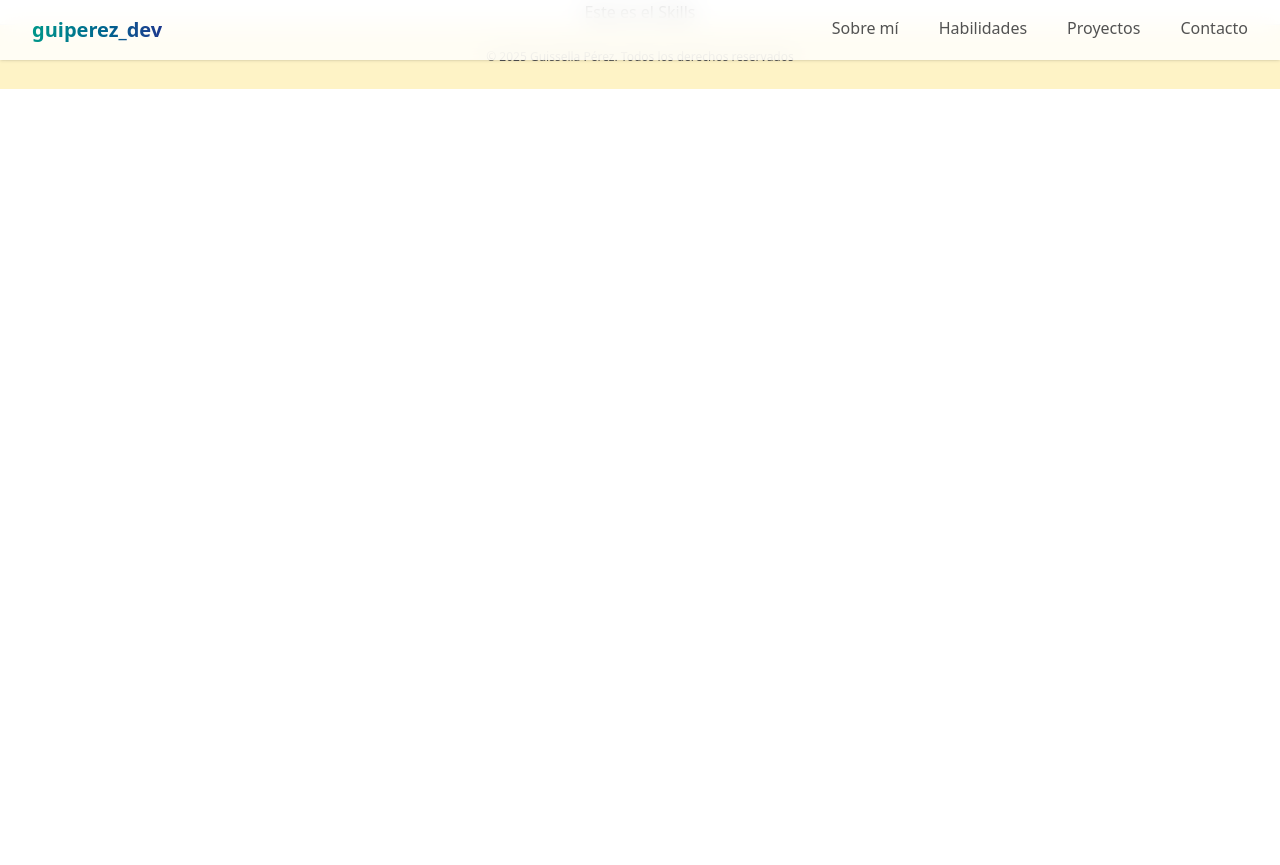
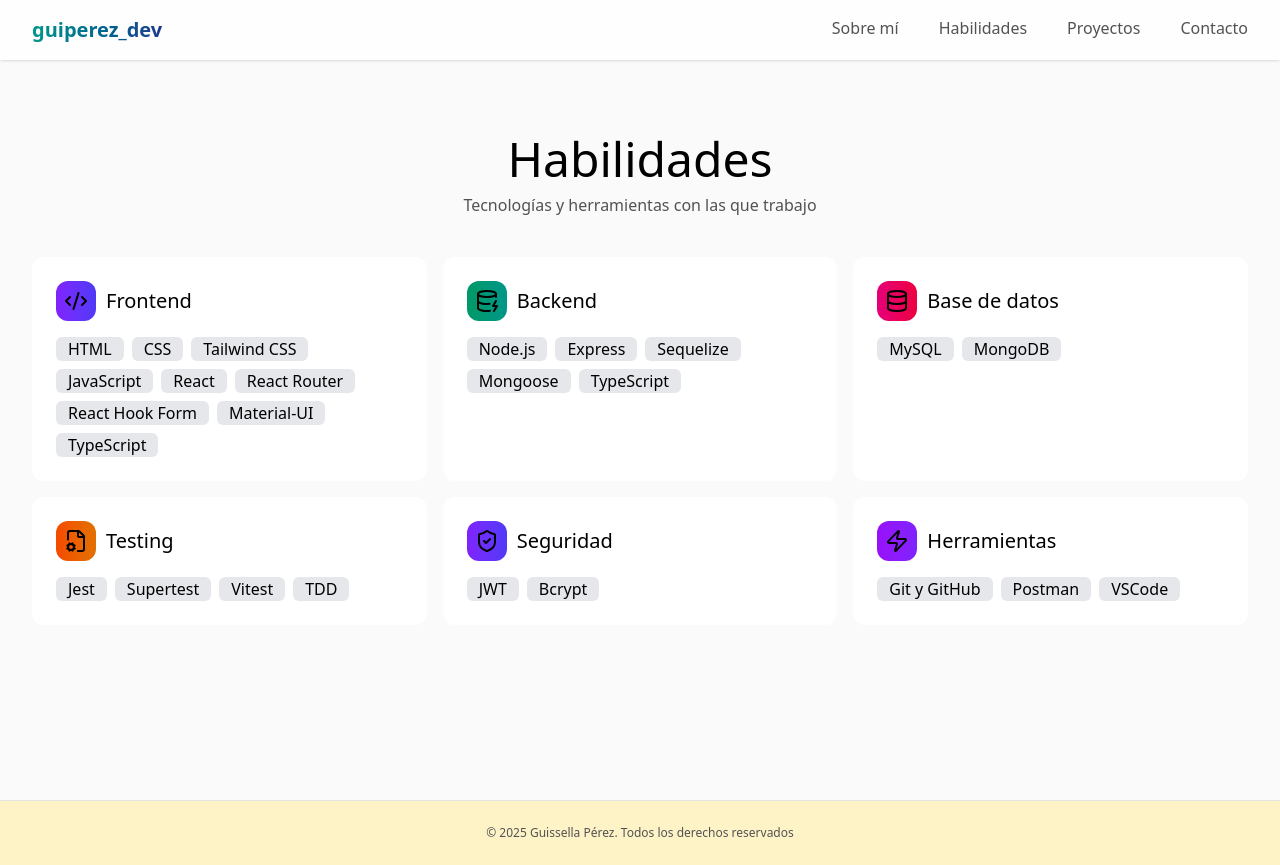
Before and after one commit to guiss26/portafolio-guissella, a React (Vite) app: page /skills in a window 1280 px wide. Before the commit the page ends 800 px from the top, so only its background shows below. Built offline with nearby package versions, Linux system fonts and the light colour scheme.

Commit message:
feat(skills): add initial Skills component layout and styles

```diff
--- a/src/sections/Skills.jsx
+++ b/src/sections/Skills.jsx
@@ -1,9 +1,126 @@
+import { Code2, Database, DatabaseZap, Zap, FileCog, ShieldCheck } from 'lucide-react';
 
+const skillsCategories = [ //probar hacerlo con un array de objeto y recorrerlo
+    {
+        icon: Code2,
+        title: 'Frontend',
+        skills: ['HTML', 'CSS', 'Tailwind CSS', 'JavaScript', 'React', 'React Router', 'React Hook Form', 'Material-UI', 'TypeScript'],
+        color: 'from-violet-600 to-indigo-600m'
+    }
+]
 
 export default function Skills() {
     return (
         <>
-        Este es el Skills
+            <section id="skills" className='min-h-screen bg-neutral-50 flex flex-col justify-center'>
+                <article className='mx-8'>
+                    <div>
+                        <h2 className='text-5xl pb-2.5'>Habilidades</h2>
+                        <p className='text-neutral-600'>Tecnologías y herramientas con las que trabajo</p>
+                    </div>
+
+                    {/* skills-box */}
+                    <div className='grid grid-cols-1 md:grid-cols-2 lg:grid-cols-3 gap-4 py-10'>
+                        {/* frontend */}
+                        <div id="frontend" className='bg-white hover:shadow-xl transition-all duration-300 p-6 rounded-xl'>
+                            <div className='flex gap-2.5 items-center'>
+                                <div className='bg-linear-to-r from-violet-600 to-indigo-600 rounded-xl p-2'>
+                                    <Code2 className='size-6' />
+                                </div>
+                                <h3 className='text-xl'>Frontend</h3>
+                            </div>
+                            <div className='flex flex-wrap gap-2 pt-4'>
+                                <span className='bg-gray-200 px-3 rounded-md'>HTML</span>
+                                <span className='bg-gray-200 px-3 rounded-md'>CSS</span>
+                                <span className='bg-gray-200 px-3 rounded-md'>Tailwind CSS</span>
+                                <span className='bg-gray-200 px-3 rounded-md'>JavaScript</span>
+                                <span className='bg-gray-200 px-3 rounded-md'>React</span>
+                                <span className='bg-gray-200 px-3 rounded-md'>React Router</span>
+                                <span className='bg-gray-200 px-3 rounded-md'>React Hook Form</span>
+                                <span className='bg-gray-200 px-3 rounded-md'>Material-UI</span>
+                                <span className='bg-gray-200 px-3 rounded-md'>TypeScript</span>
+                            </div>
+                        </div>
+
+                        {/* backend  */}
+                        <div id="backend" className='bg-white hover:shadow-xl transition-all duration-300 p-6 rounded-xl'>
+                            <div className='flex gap-2.5 items-center'>
+                                <div className='bg-linear-to-r from-emerald-600 to-teal-600 rounded-xl p-2'>
+                                    <DatabaseZap className='size-6' />
+                                </div>
+                                <h3 className='text-xl'>Backend</h3>
+                            </div>
+                            <div className='flex flex-wrap gap-2 pt-4'>
+                                <span className='bg-gray-200 px-3 rounded-md'>Node.js</span>
+                                <span className='bg-gray-200 px-3 rounded-md'>Express</span>
+                                <span className='bg-gray-200 px-3 rounded-md'>Sequelize</span>
+                                <span className='bg-gray-200 px-3 rounded-md'>Mongoose</span>
+                                <span className='bg-gray-200 px-3 rounded-md'>TypeScript</span>
+
+                            </div>
+                        </div>
+
+                        {/* databases */}
+                        <div id="bbdd" className='bg-white hover:shadow-xl transition-all duration-300 p-6 rounded-xl'>
+                            <div className='flex gap-2.5 items-center'>
+                                <div className='bg-linear-to-r from-pink-600 to-rose-600 rounded-xl p-2'>
+                                    <Database className='size-6' />
+                                </div>
+                                <h3 className='text-xl'>Base de datos</h3>
+                            </div>
+                            <div className='flex flex-wrap gap-2 pt-4'>
+                                <span className='bg-gray-200 px-3 rounded-md'>MySQL</span>
+                                <span className='bg-gray-200 px-3 rounded-md'>MongoDB</span>
+                            </div>
+                        </div>
+
+                        {/* testing */}
+                        <div id="testing" className='bg-white hover:shadow-xl transition-all duration-300 p-6 rounded-xl'>
+                            <div className='flex gap-2.5 items-center'>
+                                <div className='bg-linear-to-r from-orange-600 to-amber-600 rounded-xl p-2'>
+                                    <FileCog className='size-6'/>
+                                </div>
+                                <h3 className='text-xl'>Testing</h3>
+                            </div>
+                            <div className='flex flex-wrap gap-2 pt-4'>
+                                <span className='bg-gray-200 px-3 rounded-md'>Jest</span>
+                                <span className='bg-gray-200 px-3 rounded-md'>Supertest</span>
+                                <span className='bg-gray-200 px-3 rounded-md'>Vitest</span>
+                                <span className='bg-gray-200 px-3 rounded-md'>TDD</span>
+                            </div>
+                        </div>
+
+                        {/* security */}
+                        <div id="seguridad" className='bg-white hover:shadow-xl transition-all duration-300 p-6 rounded-xl'>
+                            <div className='flex gap-2.5 items-center'>
+                                <div className='bg-linear-to-r from-violet-600 to-indigo-600 rounded-xl p-2'>
+                                    <ShieldCheck className='size-6'/>
+                                </div>
+                                <h3 className='text-xl'>Seguridad</h3>
+                            </div>
+                            <div className='flex flex-wrap gap-2 pt-4'>
+                                <span className='bg-gray-200 px-3 rounded-md'>JWT</span>
+                                <span className='bg-gray-200 px-3 rounded-md'>Bcrypt</span>
+                            </div>
+                        </div>
+
+                        {/* tools */}
+                        <div id="herramientas" className='bg-white hover:shadow-xl transition-all duration-300 p-6 rounded-xl'>
+                            <div className='flex gap-2.5 items-center'>
+                                <div className='bg-linear-to-r from-purple-600 to-violet-600 rounded-xl p-2'>
+                                    <Zap className='size-6'/>
+                                </div>
+                                <h3 className='text-xl'>Herramientas</h3>
+                            </div>
+                            <div className='flex flex-wrap gap-2 pt-4'>
+                                <span className='bg-gray-200 px-3 rounded-md'>Git y GitHub</span>
+                                <span className='bg-gray-200 px-3 rounded-md'>Postman</span>
+                                <span className='bg-gray-200 px-3 rounded-md'>VSCode</span>
+                            </div>
+                        </div>
+                    </div>
+                </article>
+            </section>
         </>
     )
 }
```
